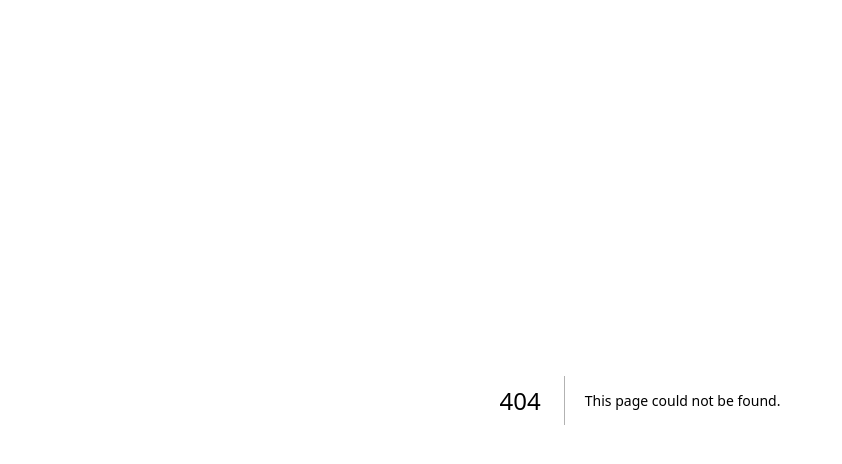
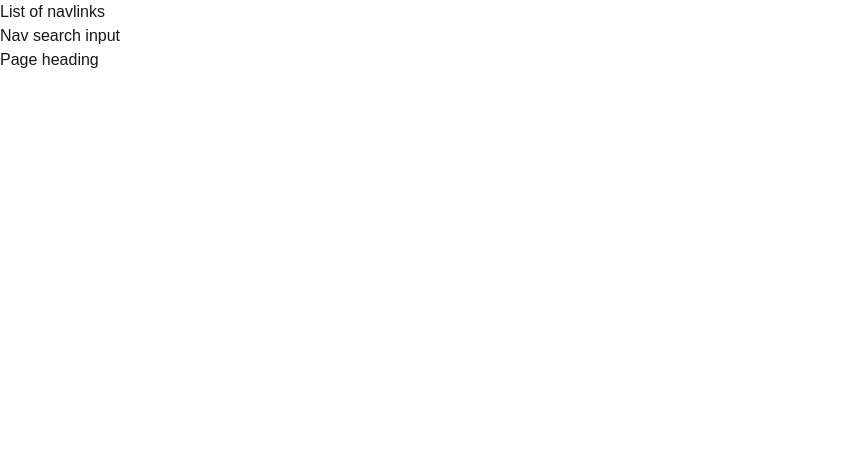
Before and after one commit to VladimirRudkovskiy/rendering-demo, a Next.js app: page /landing-page in a window 1280 px wide. Before the commit this address had no page. Shown: the top 464 px of the page, without its empty margins (0-842 px from the left). Built offline with nearby package versions, Linux system fonts and the light colour scheme.

Commit message:
client component placement

```diff
--- /dev/null
+++ b/src/app/components/nav-links.tsx
@@ -0,0 +1,5 @@
+export const NavLinks = () => {
+	console.log(`NavLinks rendered`)
+
+	return <div>List of navlinks</div>
+}
--- /dev/null
+++ b/src/app/components/nav-search.tsx
@@ -0,0 +1,10 @@
+'use client'
+
+import { useState } from "react";
+
+export const NavSearch = () => {
+	const [search, setSearch] = useState('');
+	console.log(`NavSearch rendered`)
+
+	return <div>Nav search input</div>
+}
--- /dev/null
+++ b/src/app/components/navbar.tsx
@@ -0,0 +1,15 @@
+
+import { NavLinks } from "./nav-links"
+import { NavSearch } from "./nav-search"
+
+export const Navbar = () => {
+
+	console.log(`Navbar rendered`)
+
+	return (
+		<div>
+			<NavLinks />
+			<NavSearch />
+		</div>
+	)
+}
--- /dev/null
+++ b/src/app/landing-page/page.tsx
@@ -0,0 +1,12 @@
+import { Navbar } from "../components/navbar"
+
+export default function LandingPage() {
+	return (
+		<>
+			<Navbar />
+			<main>
+				<h1>Page heading</h1>
+			</main>
+		</>
+	)
+}
```
